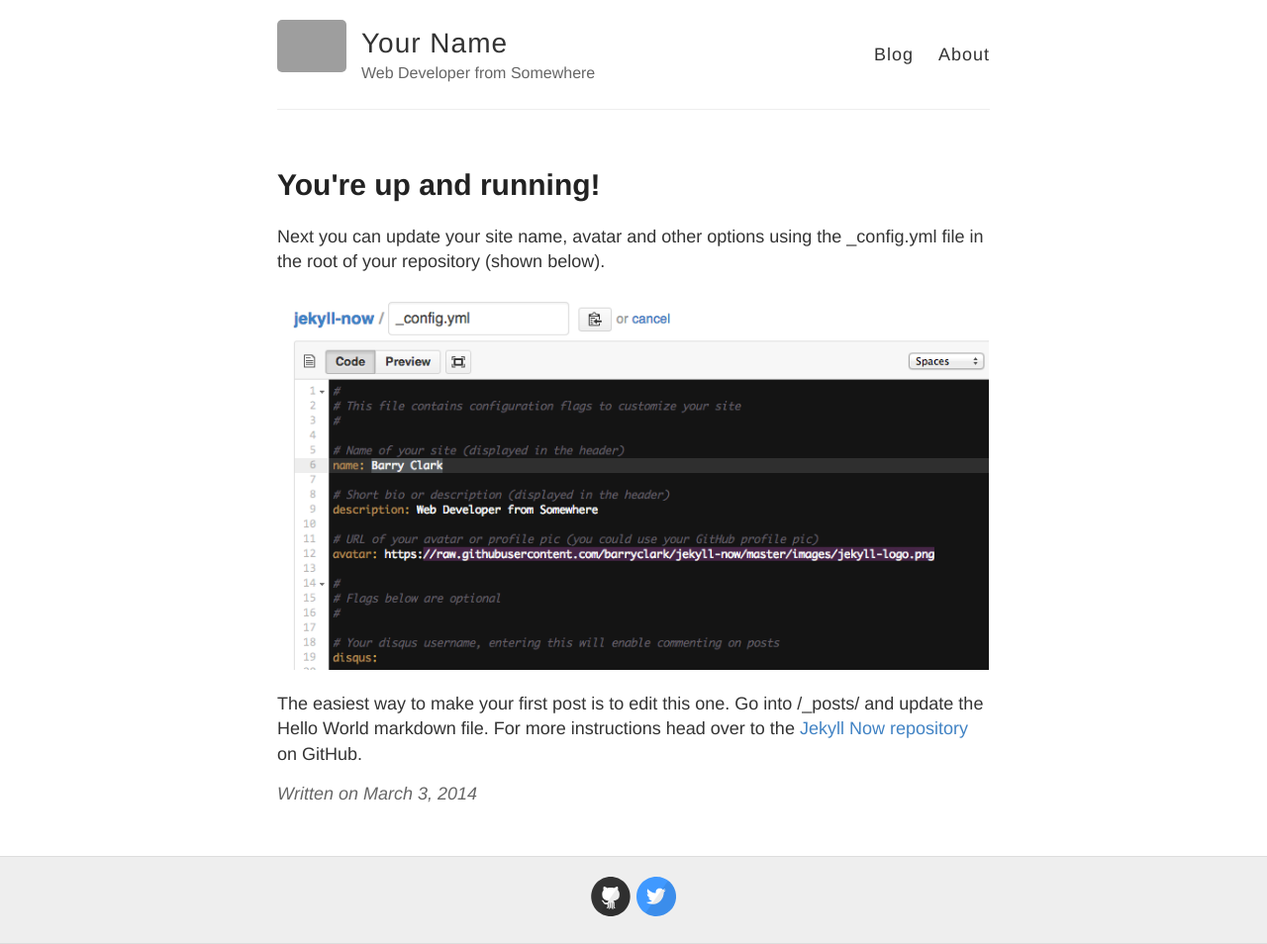
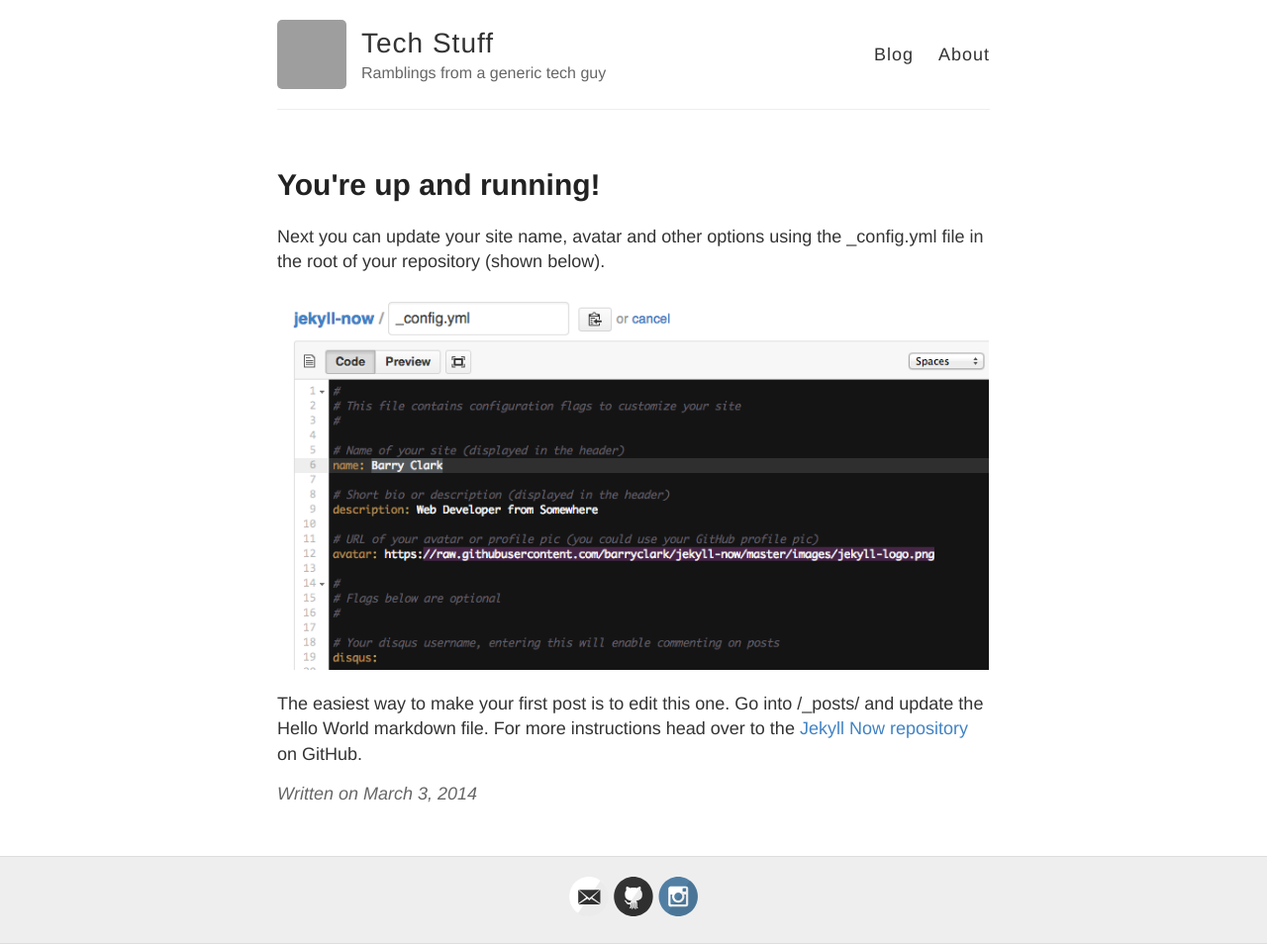
Before and after one commit to aymarino/aymarino.github.io, a Jekyll site: the page built from _posts/2014-3-3-Hello-World.md, in a window 1280 px wide. Shown: the whole page at 99% size. Built offline with Jekyll 4.4.1, drawn with Linux system fonts in a browser that asks for light colours; some of the changed lines change nothing that is shown; grey boxes are pictures that could not be loaded.

Commit message:
Update config

```diff
--- a/_config.yml
+++ b/_config.yml
@@ -3,13 +3,13 @@
 #
 
 # Name of your site (displayed in the header)
-name: Your Name
+name: Tech Stuff
 
 # Short bio or description (displayed in the header)
-description: Web Developer from Somewhere
+description: Ramblings from a generic tech guy
 
 # URL of your avatar or profile pic (you could use your GitHub profile pic)
-avatar: https://raw.githubusercontent.com/barryclark/jekyll-now/master/images/jekyll-logo.png
+avatar: https://avatars1.githubusercontent.com/u/7832922?s=460&u=d4e59532be8dc1861ce5a31c93029cb38256f911&v=4
 
 #
 # Flags below are optional
@@ -18,15 +18,15 @@ avatar: https://raw.githubusercontent.com/barryclark/jekyll-now/master/images/je
 # Includes an icon in the footer for each username you enter
 footer-links:
   dribbble:
-  email:
+  email: andrewymarino+blog@gmail.com
   facebook:
   flickr:
-  github: barryclark/jekyll-now
-  instagram:
+  github: aymarino
+  instagram: aymarino
   linkedin:
   pinterest:
   rss: # just type anything here for a working RSS icon
-  twitter: jekyllrb
+  twitter:
   stackoverflow: # your stackoverflow profile, e.g. "users/50476/bart-kiers"
   youtube: # channel/<your_long_string> or user/<user-name>
   googleplus: # anything in your profile username that comes after plus.google.com/
@@ -47,7 +47,7 @@ url:
 # (http://yourusername.github.io/repository-name)
 # and NOT your User repository (http://yourusername.github.io)
 # then add in the baseurl here, like this: "/repository-name"
-baseurl: ""
+baseurl: "/blog"
 
 #
 # !! You don't need to change any of the configuration flags below !!
```
Also changed, not shown: about.md (line endings or trailing spaces), index.html (line endings or trailing spaces).
